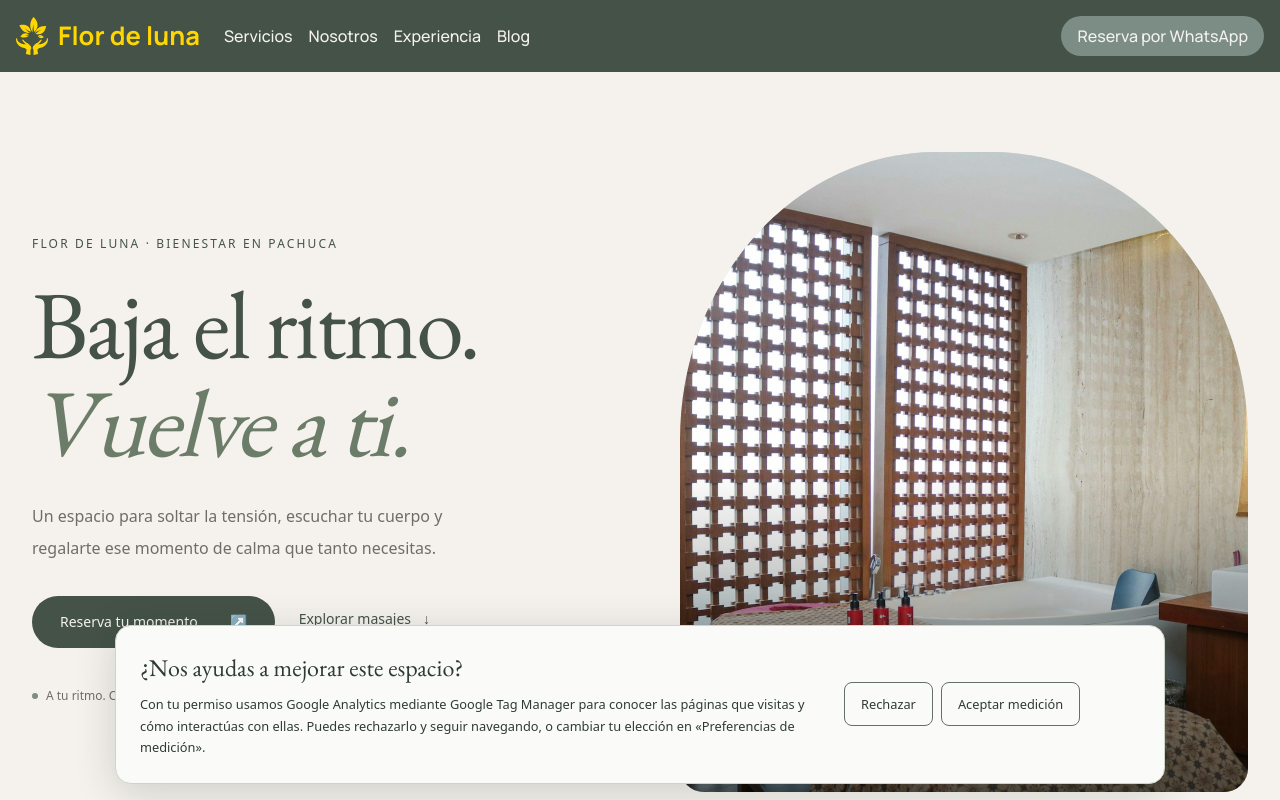
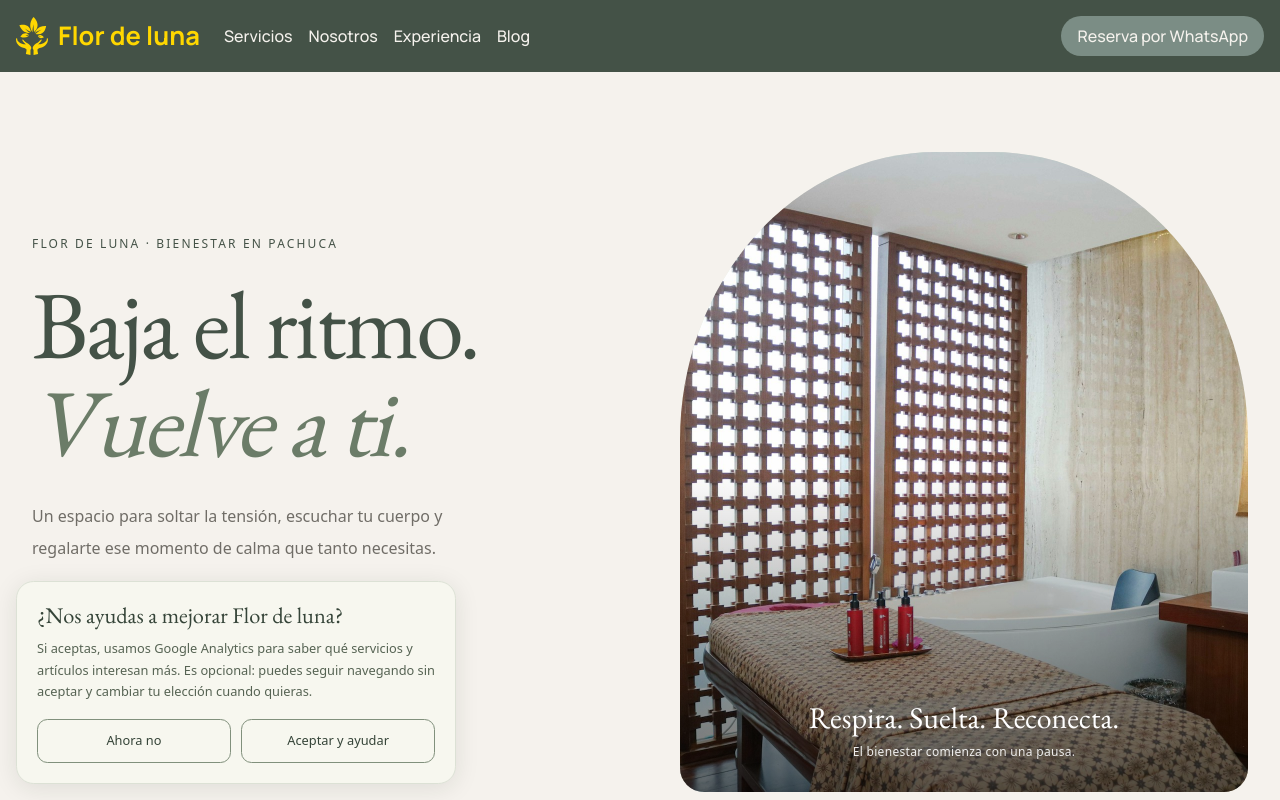
Before and after one commit to josealmz1921/holistica, a Next.js app: page / in a window 1280 px wide. Shown: the top 800 px of the page. Built offline with nearby package versions, Linux system fonts and the light colour scheme; no server answers; the database is empty.

Commit message:
style: soften analytics consent message and compact banner

```diff
--- a/src/components/Analytics/siteAnalytics.module.css
+++ b/src/components/Analytics/siteAnalytics.module.css
@@ -1,9 +1,10 @@
-.banner { position: fixed; bottom: 1rem; left: 1rem; right: 1rem; z-index: 90; display: flex; align-items: center; gap: 1.5rem; max-width: 1050px; margin: auto; padding: 1.5rem; border: 1px solid #cdd5c9; border-radius: 1rem; color: #2f3b32; background: #fafbf8; box-shadow: 0 8px 40px rgb(25 40 30 / 18%); }
-.banner h2 { margin: 0 0 0.5rem; font-family: var(--font-heading); font-size: 1.5rem; font-weight: 400; }
-.banner p { margin: 0; max-width: 680px; font-size: 0.8rem; line-height: 1.7; }
-.actions { display: flex; gap: 0.5rem; flex-shrink: 0; }
-.actions button { min-height: 44px; padding: 0.6rem 1rem; border: 1px solid #647067; border-radius: 0.5rem; background: transparent; cursor: pointer; font-size: 0.8rem; color: inherit; }
-.actions button:hover { background: #e7e9e1; }
+.banner { position: fixed; bottom: calc(1rem + env(safe-area-inset-bottom, 0px)); left: 1rem; z-index: 90; display: flex; flex-direction: column; gap: 1rem; width: min(440px, calc(100% - 2rem)); max-height: 75dvh; overflow: auto; padding: 1.25rem; border: 1px solid #dce1d5; border-radius: 1.1rem; color: #354438; background: #f7f7ef; box-shadow: 0 4px 24px rgb(25 40 30 / 10%); }
+.banner h2 { margin: 0 0 0.55rem; font-family: var(--font-heading); font-size: 1.4rem; line-height: 1.2; font-weight: 400; }
+.banner p { margin: 0; font-size: 0.8rem; line-height: 1.7; color: #566353; }
+.banner p + p { margin-top: 0.5rem; }
+.actions { display: flex; gap: 0.65rem; }
+.actions button { flex: 1; min-width: 0; min-height: 44px; padding: 0.65rem 0.75rem; border: 1px solid #81907c; border-radius: 0.65rem; background: transparent; cursor: pointer; font-size: 0.8rem; color: inherit; }
+.actions button:hover { background: #e9eddf; }
 .preferences { display: block; margin: 1rem auto; padding: 0.5rem; background: transparent; border: 0; color: #647067; text-decoration: underline; text-underline-offset: 3px; font-size: 0.75rem; cursor: pointer; }
 .banner button:focus-visible, .preferences:focus-visible { outline: 2px solid #647067; outline-offset: 3px; }
-@media (max-width: 700px) { .banner { flex-direction: column; align-items: stretch; max-height: 75dvh; overflow: auto; gap: 1rem; padding: 1rem; } .actions button { flex: 1; } }
+@media (max-width: 480px) { .banner { padding: 1rem; } .banner h2 { font-size: 1.3rem; } }
--- a/src/components/Analytics/siteAnalytics.tsx
+++ b/src/components/Analytics/siteAnalytics.tsx
@@ -48,13 +48,13 @@ export default function SiteAnalytics() {
             'https://www.googletagmanager.com/gtm.js?id='+i+dl;f.parentNode.insertBefore(j,f);
             })(window,document,'script','dataLayer','${GTM_ID}');
         `}</Script>}
-        {consent === null || editing ? <section className={styles.banner} aria-label="Preferencias de medición">
-            <div><h2>¿Nos ayudas a mejorar este espacio?</h2><p>Con tu permiso usamos Google Analytics mediante Google Tag Manager para conocer las páginas que visitas y cómo interactúas con ellas. Puedes rechazarlo y seguir navegando, o cambiar tu elección en «Preferencias de medición».</p>
+        {consent === null || editing ? <section className={styles.banner} aria-labelledby="analytics-consent-title">
+            <div><h2 id="analytics-consent-title">¿Nos ayudas a mejorar Flor de luna?</h2><p>Si aceptas, usamos Google Analytics para saber qué servicios y artículos interesan más. Es opcional: puedes seguir navegando sin aceptar y cambiar tu elección cuando quieras.</p>
                 {storageError && <p role="status">Tu navegador no permite guardar la elección. La medición permanece desactivada si no estaba autorizada.</p>}
             </div>
             <div className={styles.actions}>
-                <button type="button" onClick={() => choose("denied")}>Rechazar</button>
-                <button type="button" onClick={() => choose("granted")}>Aceptar medición</button>
+                <button type="button" onClick={() => choose("denied")}>Ahora no</button>
+                <button type="button" onClick={() => choose("granted")}>Aceptar y ayudar</button>
             </div>
         </section> : null}
         <button type="button" className={styles.preferences} onClick={() => setEditing(true)}>Preferencias de medición</button>
```
Also changed, not shown: 1 other file (tests, documents, lock files or other folders).
